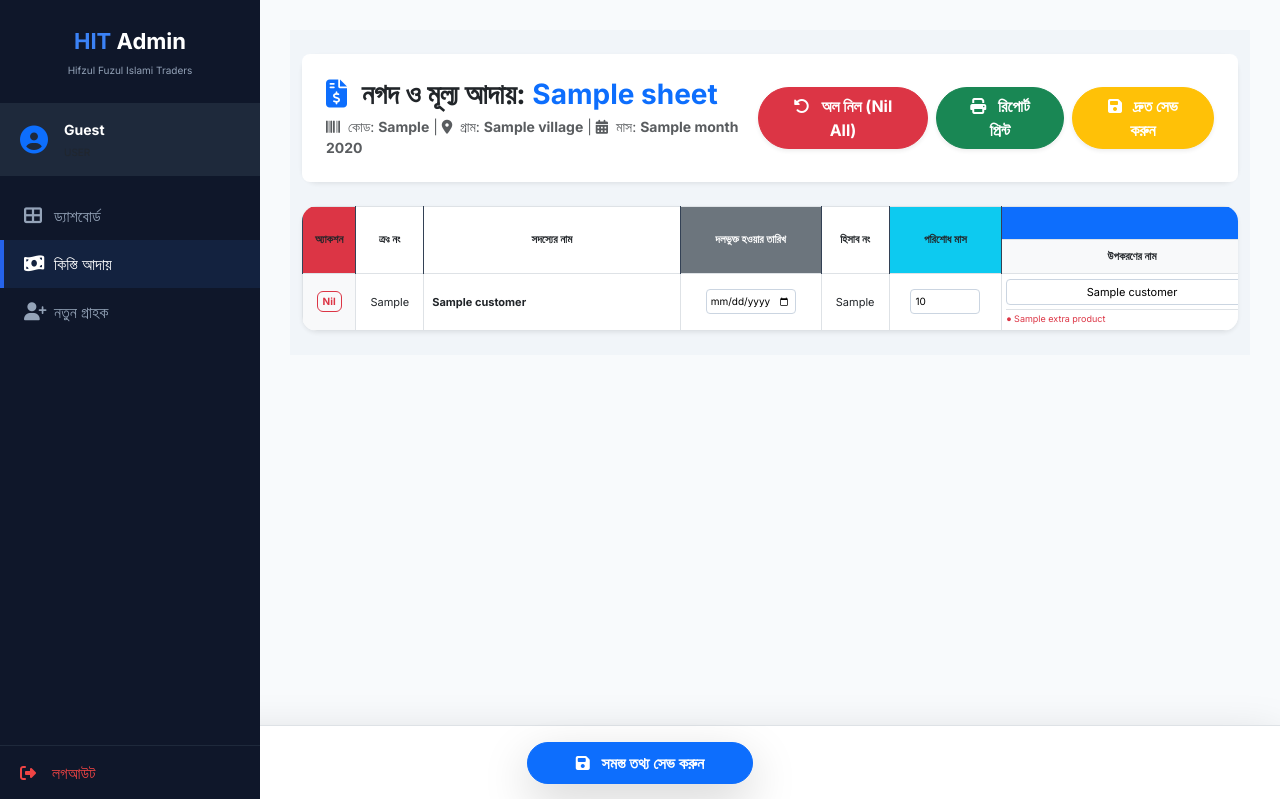
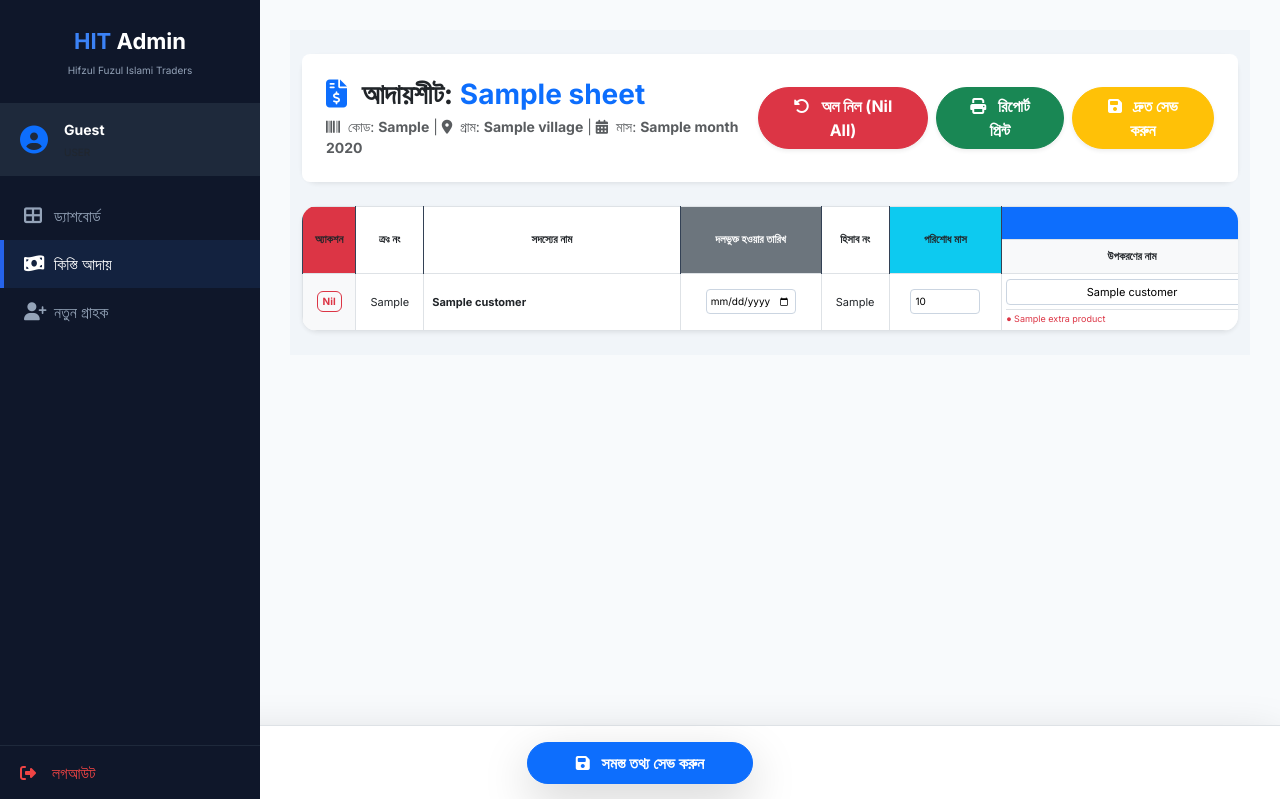
Before and after one commit to moviez123abc/hit, a Flask app: template templates/kisti_sheet.html in a window 1280 px wide. Shown: the top 799 px of the page. Run offline with Flask 3, Linux system fonts and the light colour scheme; the template is opened without the code that fills it: most values are stand-ins (such as "Sample title", 1, 10 or a date in 2020); some web fonts are replaced.

Commit message:
Update kisti_sheet.html

```diff
--- a/templates/kisti_sheet.html
+++ b/templates/kisti_sheet.html
@@ -9,7 +9,7 @@
             <div>
                 <h3 class="fw-bold text-dark mb-1">
                     <i class="fas fa-file-invoice-dollar me-2 text-primary"></i>
-                    নগদ ও মূল্য আদায়: <span class="text-primary">{{ sheet.group_name }}</span>
+                    আদায়শীট: <span class="text-primary">{{ sheet.group_name }}</span>
                 </h3>
                 <p class="text-muted mb-0 small">
                     <i class="fas fa-barcode me-1"></i> কোড: <b>{{ sheet.code_no or 'N/A' }}</b> |
```
